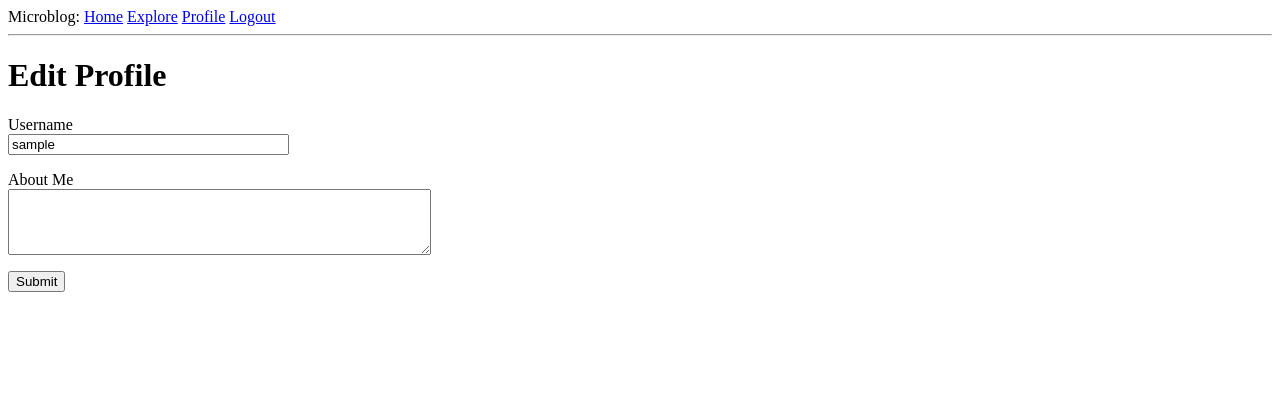
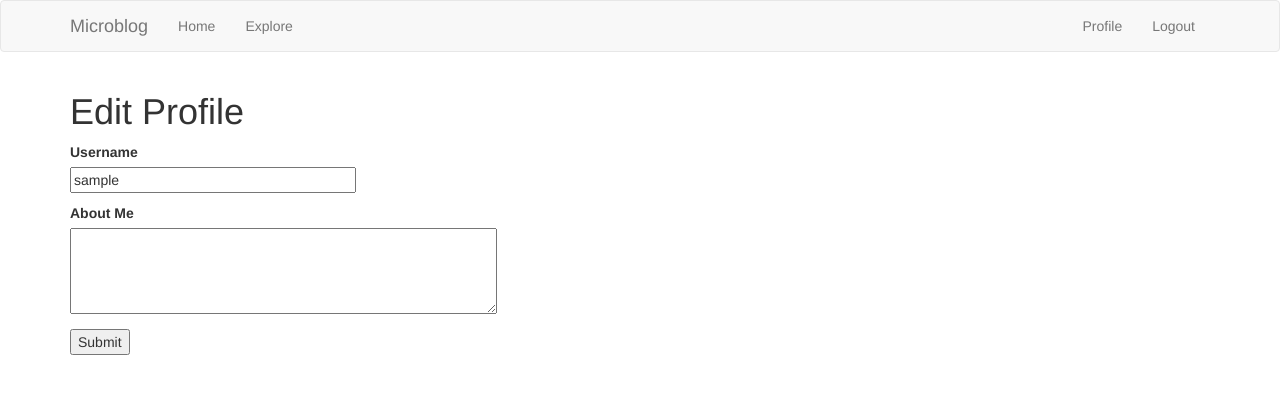
Before and after one commit to Willamette-OR/microblog-2, a Flask app: page /edit_profile in a window 1280 px wide. Shown: the top 394 px of the page. Run offline with Flask 2, Linux system fonts and the light colour scheme; the visitor is signed in with stand-in values (Sample User, id 1); data comes from the database, SQL or seed files in the repository; some libraries are stand-ins or nearby versions.

Commit message:
Initialized Bootstrap and extended the base template from Bootstrap base

```diff
--- a/app/__init__.py
+++ b/app/__init__.py
@@ -4,6 +4,7 @@ from flask_sqlalchemy import SQLAlchemy
 from flask_migrate import Migrate
 from flask_login import LoginManager
 from flask_mail import Mail
+from flask_bootstrap import Bootstrap
 import logging
 from logging.handlers import SMTPHandler
 
@@ -15,6 +16,7 @@ migrate = Migrate(app, db)
 login = LoginManager(app)
 login.login_view = 'login'
 mail = Mail(app)
+bootstrap = Bootstrap(app)
 
 
 from app import routes, models, errors
--- a/app/templates/404.html
+++ b/app/templates/404.html
@@ -1,6 +1,6 @@
 {% extends "base.html" %}
 
-{% block contents %}
+{% block app_content %}
 <h1>File Not Found</h1>
 <p><a href="{{ url_for('index') }}">Back</a></p>
 {% endblock %}
--- a/app/templates/500.html
+++ b/app/templates/500.html
@@ -1,6 +1,6 @@
 {% extends "base.html" %}
 
-{% block contents %}
+{% block app_content %}
 <h1>An unexpected error has occurred</h1>
 <p>The administrator has been notified. Sorry for the inconvenience!</p>
 <p><a href="{{ url_for('index') }}">Back</a></p>
--- a/app/templates/base.html
+++ b/app/templates/base.html
@@ -1,33 +1,53 @@
-<html>
-    <head>
-        {% if title %}
-        <title>{{ title }} - Microblog</title>
-        {% else %}
-        <title>Welcome to Microblog!</title>
-        {% endif %}
-    </head>
-    <body>
-        <div>
-            Microblog:
-            <a href="{{ url_for('index') }}">Home</a>
-            {% if current_user.is_anonymous %}
-            <a href="{{ url_for('login') }}">Login</a>
-            {% else %}
-            <a href="{{ url_for('explore') }}">Explore</a>
-            <a href="{{ url_for('user', username=current_user.username) }}">Profile</a>
-            <a href="{{ url_for('logout') }}">Logout</a>
-            {% endif %}
+{% extends "bootstrap/base.html" %}
+
+
+{% block title %}
+    {% if title %}{{ title }} - Microblog{% else %}Welcome to Microblog!{% endif %}
+{% endblock %}
+
+
+{% block navbar %}
+    <nav class="navbar navbar-default">
+        <div class="container">
+            <div class="navbar-header">
+                <button type="button" class="navbar-toggle collapsed" data-toggle="collapse" data-target="#bs-example-navbar-collapse-1" aria-expanded="false">
+                    <span class="sr-only">Toggle navigation</span>
+                    <span class="icon-bar"></span>
+                    <span class="icon-bar"></span>
+                    <span class="icon-bar"></span>
+                </button>
+                <a class="navbar-brand" href="{{ url_for('index') }}">Microblog</a>
+            </div>
+            <div class="collapse navbar-collapse" id="bs-example-navbar-collapse-1">
+                <ul class="nav navbar-nav">
+                    <li><a href="{{ url_for('index') }}">Home</a></li>
+                    <li><a href="{{ url_for('explore') }}">Explore</a></li>
+                </ul>
+                <ul class="nav navbar-nav navbar-right">
+                    {% if current_user.is_anonymous %}
+                    <li><a href="{{ url_for('login') }}">Login</a></li>
+                    {% else %}
+                    <li><a href="{{ url_for('user', username=current_user.username) }}">Profile</a></li>
+                    <li><a href="{{ url_for('logout') }}">Logout</a></li>
+                    {% endif %}
+                </ul>
+            </div>
         </div>
-        <hr>
+    </nav>
+{% endblock %}
+
+
+{% block content %}
+    <div class="container">
         {% with messages = get_flashed_messages() %}
         {% if messages %}
-        <ul>
             {% for message in messages %}
-            <li>{{ message }}</li>
+            <div class="alert alert-info" role="alert">{{ message }}</div>
             {% endfor %}
-        </ul>
         {% endif %}
         {% endwith %}
-        {% block contents %} {% endblock %}
-    </body>
-</html>
+
+        {# application content needs to be provided in the app_content block #}
+        {% block app_content %}{% endblock %}
+    </div>
+{% endblock %}
--- a/app/templates/edit_profile.html
+++ b/app/templates/edit_profile.html
@@ -1,6 +1,6 @@
 {% extends "base.html" %}
 
-{% block contents %}
+{% block app_content %}
 <h1>Edit Profile</h1>
 <form action="" method="POST">
     {{ form.hidden_tag() }}
--- a/app/templates/index.html
+++ b/app/templates/index.html
@@ -1,6 +1,6 @@
 {% extends "base.html" %}
 
-{% block contents %}
+{% block app_content %}
     <h1>Hello, {{ current_user.username }}!</h1>
     {% if form %}
     <form action="" method="POST">
--- a/app/templates/login.html
+++ b/app/templates/login.html
@@ -1,6 +1,6 @@
 {% extends "base.html" %}
 
-{% block contents %}
+{% block app_content %}
     <h1>Sign In</h1>
     <form action="" method="POST" novalidate>
         {{ form.hidden_tag() }}
--- a/app/templates/register.html
+++ b/app/templates/register.html
@@ -1,6 +1,6 @@
 {% extends "base.html" %}
 
-{% block contents %}
+{% block app_content %}
 <h1>Register</h1>
 <form action="" method="POST">
     {{ form.hidden_tag() }}
--- a/app/templates/reset_password.html
+++ b/app/templates/reset_password.html
@@ -1,7 +1,7 @@
 {% extends "base.html" %}
 
 
-{% block contents %}
+{% block app_content %}
 <h1>Reset Password</h1>
 <form action="" method="POST">
     {{ form.hidden_tag() }}
--- a/app/templates/reset_password_request.html
+++ b/app/templates/reset_password_request.html
@@ -1,7 +1,7 @@
 {% extends "base.html" %}
 
 
-{% block contents %}
+{% block app_content %}
 <h1>Reset Password</h1>
 <form action="" method="POST">
     {{ form.hidden_tag() }}
--- a/app/templates/user.html
+++ b/app/templates/user.html
@@ -1,6 +1,6 @@
 {% extends "base.html" %}
 
-{% block contents %}
+{% block app_content %}
 <table>
     <tr valign="top">
         <td><img src="{{ user.avatar(128) }}"></td>
```
